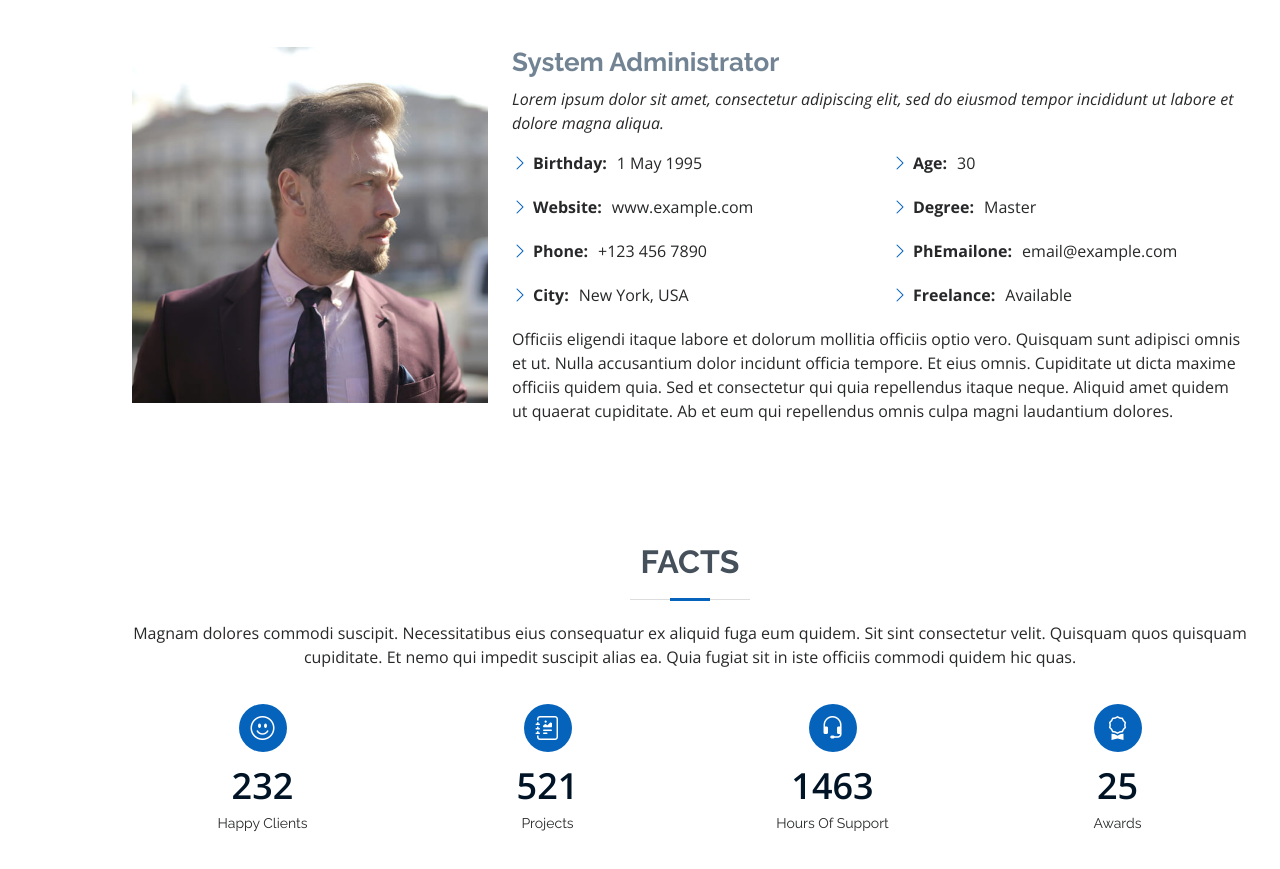
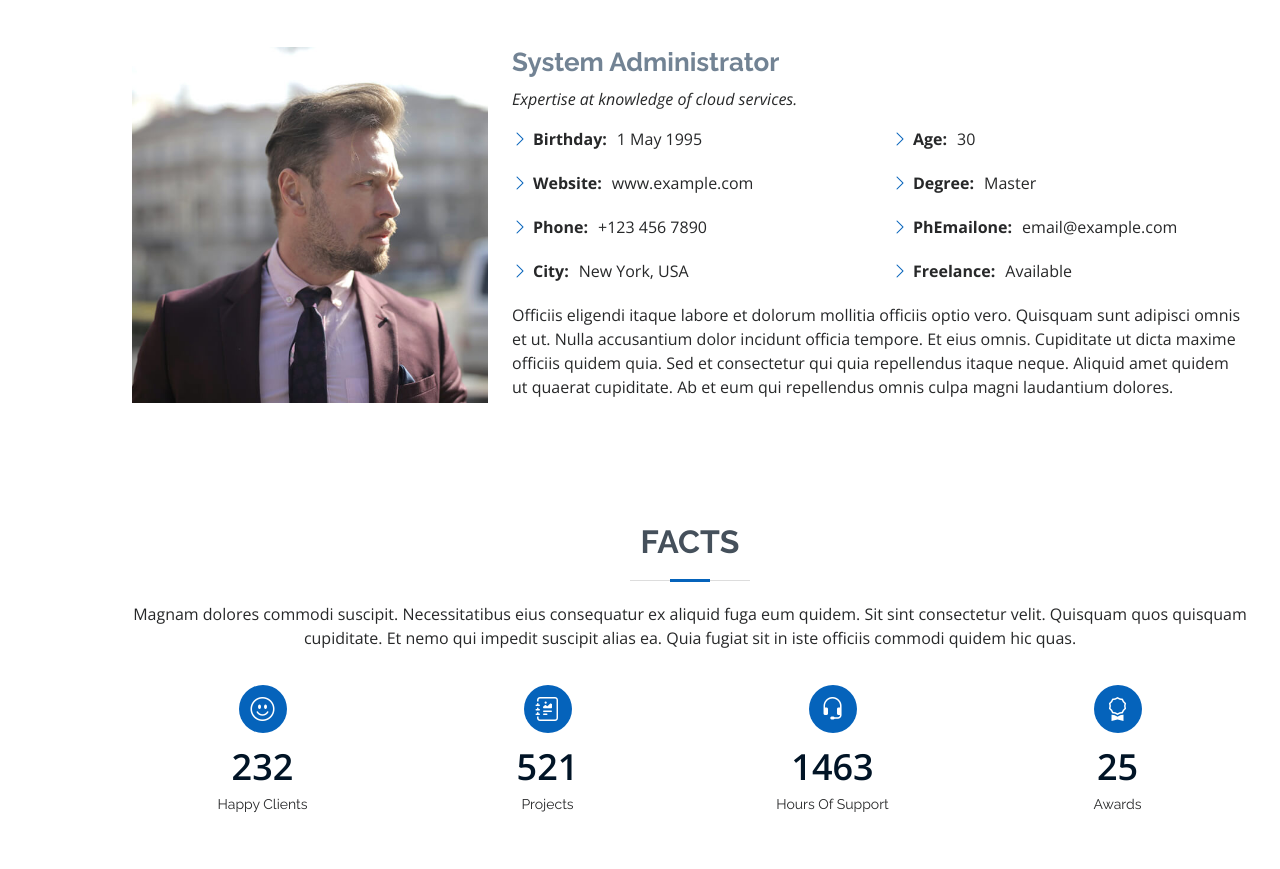
Before and after one commit to Mandumjn/Mandumjn.github.io, a plain HTML site: page index.html in a window 1280 px wide. Shown: the part 921-1790 px from the top of the page. Drawn offline with nearby package versions, Linux system fonts and the light colour scheme.

Commit message:
expertise at knowledge

```diff
--- a/index.html
+++ b/index.html
@@ -90,8 +90,7 @@
           <div class="col-lg-8 pt-4 pt-lg-0 content">
             <h3>System Administrator</h3>
             <p class="fst-italic">
-              Lorem ipsum dolor sit amet, consectetur adipiscing elit, sed do eiusmod tempor incididunt ut labore et dolore
-              magna aliqua.
+              Expertise at knowledge of cloud services.
             </p>
             <div class="row">
               <div class="col-lg-6">
```
